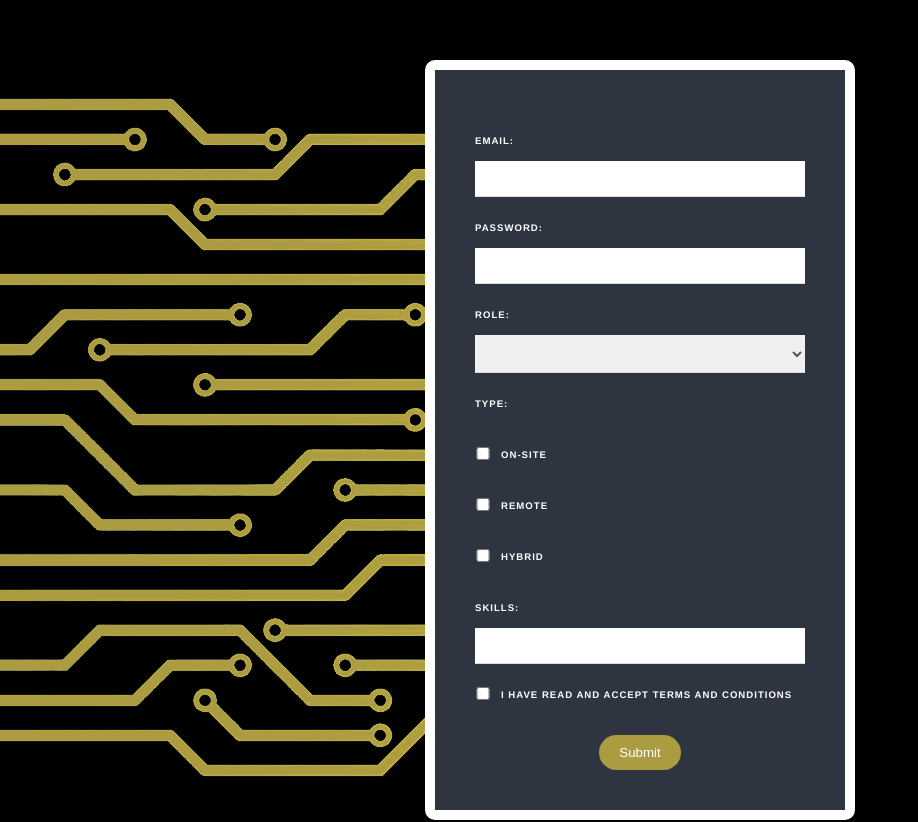
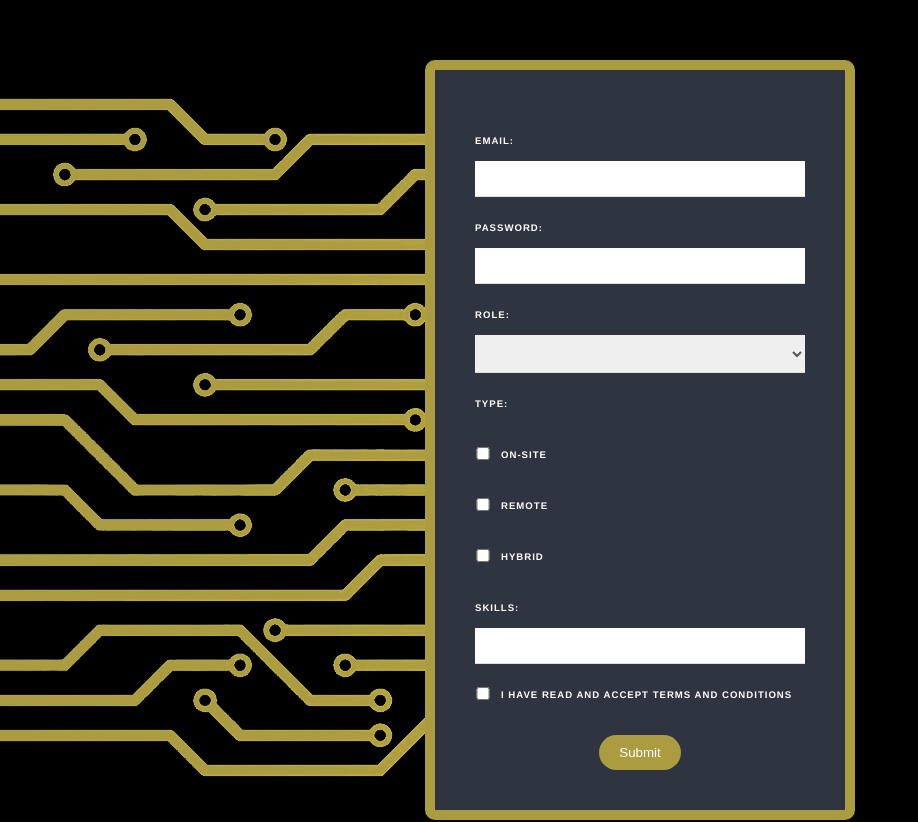
Before and after one commit to cerovina/Web-Form-Vue, a Vue app: page / in a window 1280 px wide. Shown: the top 822 px of the page, without its empty margins (0-918 px from the left). Built offline with nearby package versions, Linux system fonts and the light colour scheme.

Commit message:
Minor style changes

```diff
--- a/src/components/SignupForm.vue
+++ b/src/components/SignupForm.vue
@@ -114,7 +114,7 @@
     text-align: left;
     padding: 40px;
     border-radius: 10px;
-    border: 10px solid white;
+    border: 10px solid #AB9C41;
   }
   label {
     color: white;
```
